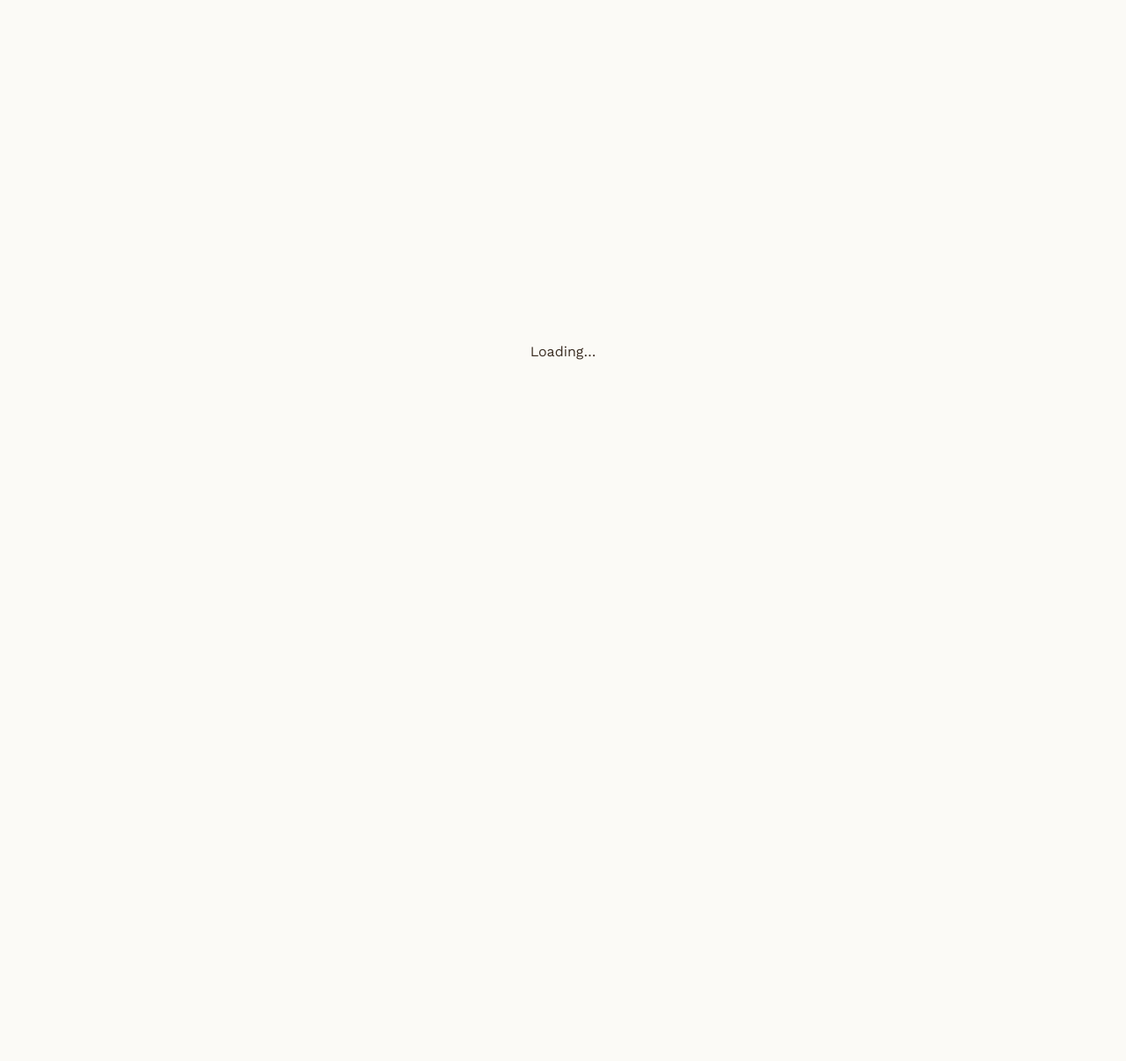
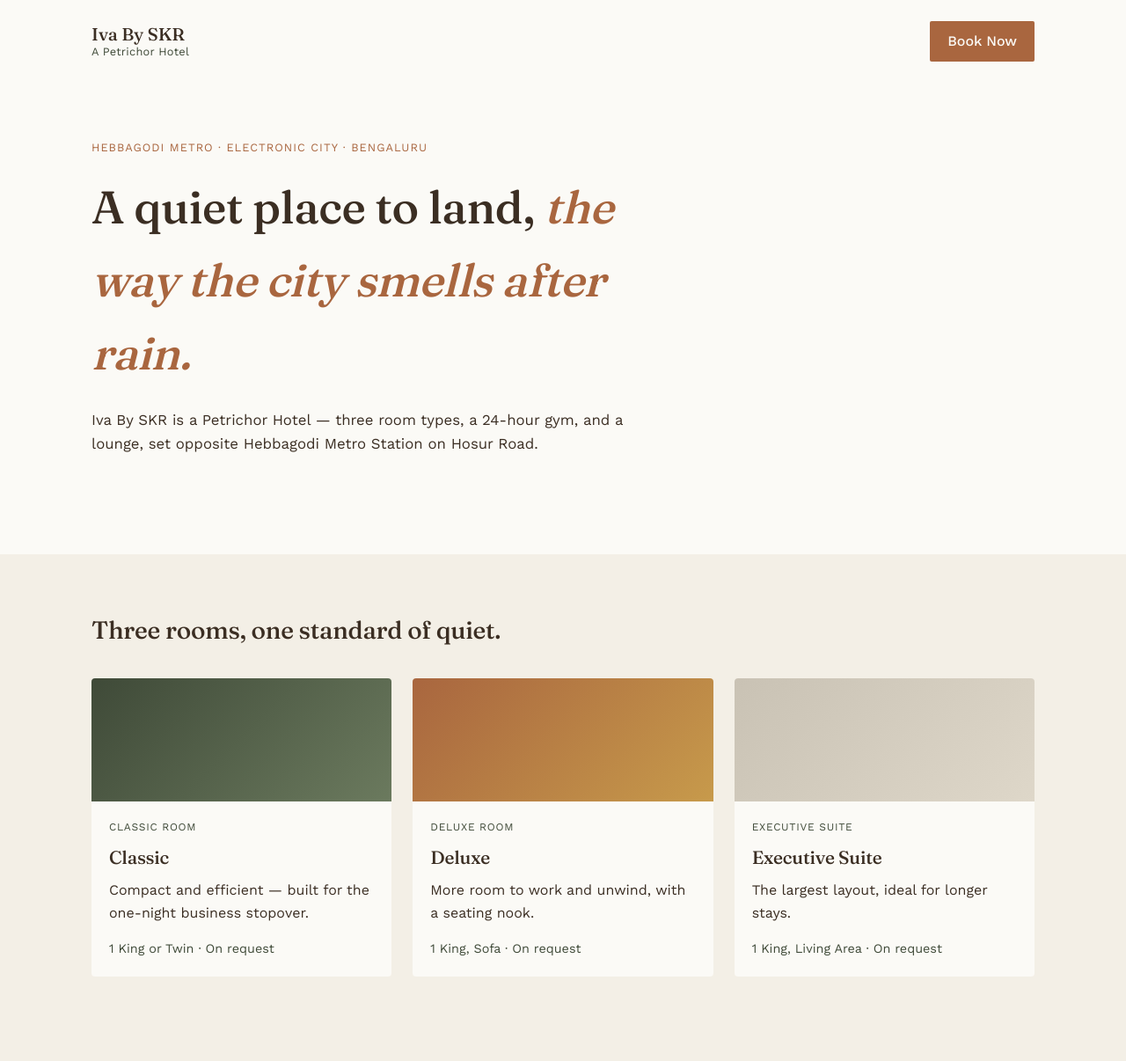
Before and after one commit to gaganakumarm/iva-by-skr-website, a plain HTML site: page index.html in a window 1280 px wide. Shown: the whole page at 88% size. Before the commit the page ends 800 px from the top, so only its background shows below. Drawn offline with nearby package versions, Linux system fonts and the light colour scheme.

Commit message:
render engine, hero and rooms sections

```diff
--- a/index.html
+++ b/index.html
@@ -58,9 +58,219 @@
       justify-content: center;
       text-align: center;
     }
+
+    .site-header {
+      padding: 24px 0;
+    }
+
+    .nav {
+      display: flex;
+      align-items: center;
+      justify-content: space-between;
+    }
+
+    .brand {
+      display: flex;
+      flex-direction: column;
+      line-height: 1.2;
+    }
+
+    .brand-name {
+      font-family: 'Fraunces', serif;
+      font-weight: 500;
+      font-size: 1.25rem;
+      color: var(--earth);
+    }
+
+    .brand-tagline {
+      font-size: 0.8rem;
+      color: var(--moss);
+      letter-spacing: 0.02em;
+    }
+
+    .btn-book {
+      background: var(--clay);
+      color: var(--paper);
+      padding: 10px 20px;
+      border-radius: 2px;
+      text-decoration: none;
+      font-weight: 500;
+      white-space: nowrap;
+    }
+
+    .hero {
+      padding: 64px 0 96px;
+    }
+
+    .eyebrow {
+      text-transform: uppercase;
+      letter-spacing: 0.08em;
+      font-size: 0.8rem;
+      color: var(--clay);
+      margin: 0 0 16px;
+    }
+
+    .hero h1 {
+      font-size: clamp(2rem, 5vw, 3.25rem);
+      margin: 0 0 20px;
+      max-width: 18ch;
+    }
+
+    .hero h1 em {
+      color: var(--clay);
+      font-style: italic;
+    }
+
+    .hero-subtext {
+      max-width: 60ch;
+      color: var(--earth);
+      font-size: 1.05rem;
+    }
+
+    .rooms {
+      padding: 64px 0 96px;
+      background: var(--mist);
+    }
+
+    .rooms h2 {
+      margin: 0 0 32px;
+      font-size: 1.75rem;
+    }
+
+    .rooms-grid {
+      display: grid;
+      grid-template-columns: repeat(3, 1fr);
+      gap: 24px;
+    }
+
+    .room-card {
+      background: var(--paper);
+      border-radius: 4px;
+      overflow: hidden;
+    }
+
+    .room-band {
+      height: 140px;
+    }
+
+    .band-a {
+      background: linear-gradient(135deg, var(--moss), #6B7A5E);
+    }
+
+    .band-b {
+      background: linear-gradient(135deg, var(--clay), var(--dusk-gold));
+    }
+
+    .band-c {
+      background: linear-gradient(135deg, var(--stone), #DED7C9);
+    }
+
+    .room-body {
+      padding: 20px;
+    }
+
+    .room-tag {
+      text-transform: uppercase;
+      font-size: 0.75rem;
+      letter-spacing: 0.06em;
+      color: var(--moss);
+      margin: 0 0 8px;
+    }
+
+    .room-body h3 {
+      margin: 0 0 8px;
+      font-size: 1.3rem;
+    }
+
+    .room-desc {
+      color: var(--earth);
+      margin: 0 0 16px;
+    }
+
+    .room-meta {
+      font-size: 0.9rem;
+      color: var(--moss);
+      margin: 0;
+    }
+
+    @media (max-width: 720px) {
+      .rooms-grid {
+        grid-template-columns: 1fr;
+      }
+    }
   </style>
 </head>
 <body>
   <div id="app">Loading…</div>
+
+  <script>
+    (async function () {
+      const app = document.getElementById('app');
+
+      function esc(str) {
+        return String(str)
+          .replace(/&/g, '&amp;')
+          .replace(/</g, '&lt;')
+          .replace(/>/g, '&gt;')
+          .replace(/"/g, '&quot;')
+          .replace(/'/g, '&#39;');
+      }
+
+      try {
+        const res = await fetch('content/site-data.json', { cache: 'no-store' });
+        const data = await res.json();
+
+        document.title = `${data.hotel.name} — ${data.hotel.tagline}`;
+
+        const bandClass = { a: 'band-a', b: 'band-b', c: 'band-c' };
+
+        const roomsHtml = data.rooms.map(function (room) {
+          return `
+            <div class="room-card">
+              <div class="room-band ${bandClass[room.photo_style] || 'band-a'}"></div>
+              <div class="room-body">
+                <p class="room-tag">${esc(room.tag)}</p>
+                <h3>${esc(room.name)}</h3>
+                <p class="room-desc">${esc(room.description)}</p>
+                <p class="room-meta">${esc(room.bed)} · ${esc(room.price)}</p>
+              </div>
+            </div>
+          `;
+        }).join('');
+
+        app.outerHTML = `
+          <header class="site-header">
+            <div class="wrap nav">
+              <div class="brand">
+                <span class="brand-name">${esc(data.hotel.name)}</span>
+                <span class="brand-tagline">${esc(data.hotel.tagline)}</span>
+              </div>
+              <a class="btn-book" href="#rooms">Book Now</a>
+            </div>
+          </header>
+
+          <section class="hero">
+            <div class="wrap">
+              <p class="eyebrow">${esc(data.hero.eyebrow)}</p>
+              <h1>${esc(data.hero.heading_plain)} <em>${esc(data.hero.heading_emphasis)}</em></h1>
+              <p class="hero-subtext">${esc(data.hero.subtext)}</p>
+            </div>
+          </section>
+
+          <section id="rooms" class="rooms">
+            <div class="wrap">
+              <h2>Three rooms, one standard of quiet.</h2>
+              <div class="rooms-grid">
+                ${roomsHtml}
+              </div>
+            </div>
+          </section>
+        `;
+      } catch (err) {
+        app.innerHTML = '<p>Could not load site content. Check content/site-data.json.</p>';
+        console.error(err);
+      }
+    })();
+  </script>
 </body>
 </html>
```
